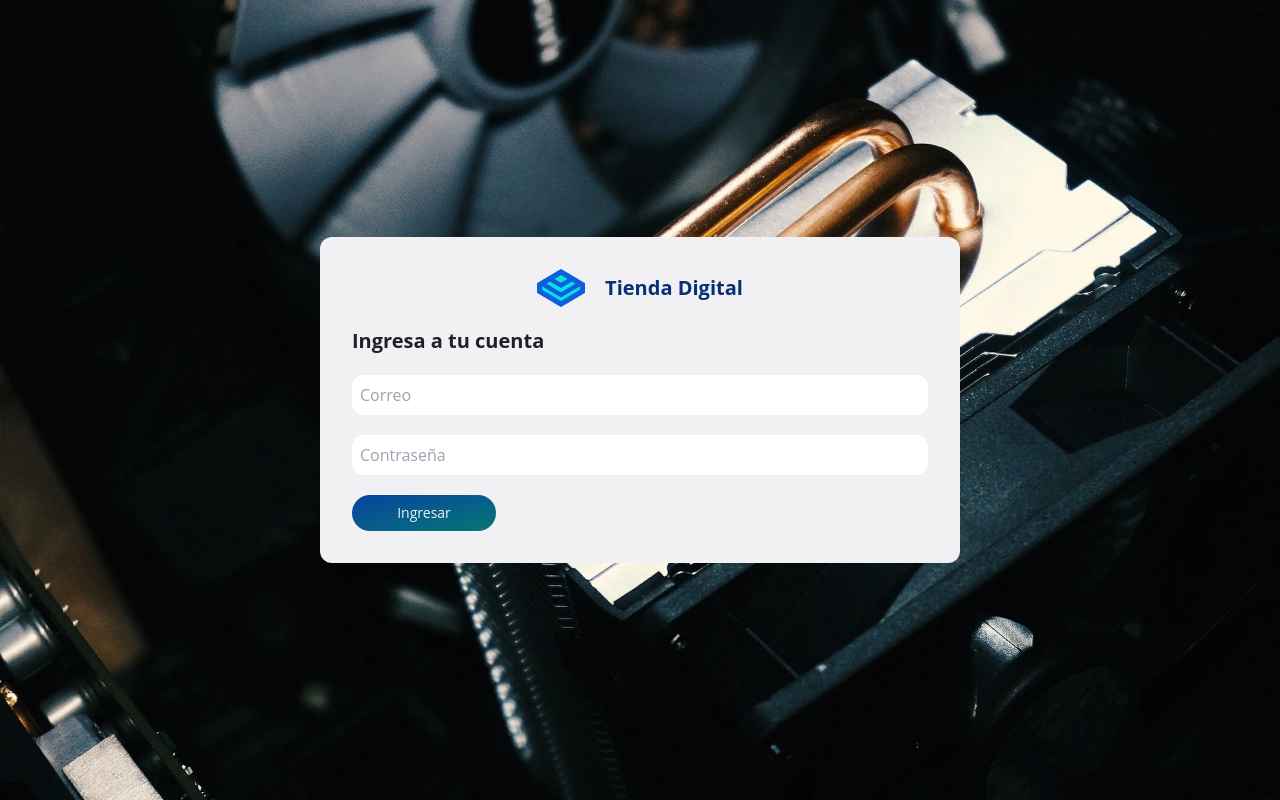
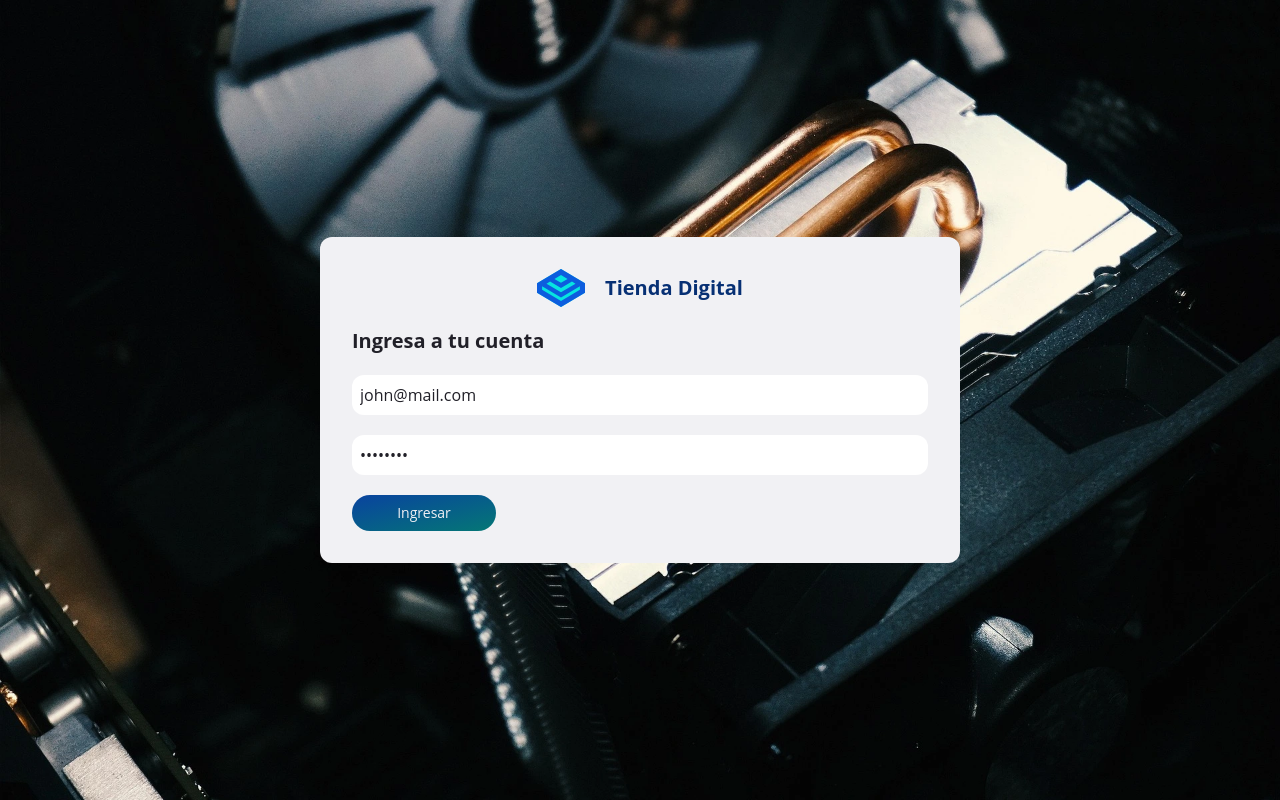
Before and after one commit to FernandoLorca/desafio-final-frontend, a React (Vite) app: page /login in a window 1280 px wide. Built offline with nearby package versions, Linux system fonts and the light colour scheme.

Commit message:
For now, the forms goin to have the worst code implementation while i create the navigation and all work. When all of that work, im ging to refactos and create form components

```diff
--- a/src/context/AuthContext.jsx
+++ b/src/context/AuthContext.jsx
@@ -5,6 +5,9 @@ export const AuthContext = createContext();
 const AuthProvider = ({ children }) => {
   const [token, setToken] = useState(null);
   const [user, setUser] = useState(null);
+  const [inputValue, setInputValue] = useState('');
+
+  const saveInputValue = value => setInputValue(value);
 
   const getUserProfile = async accessToken => {
     try {
@@ -24,7 +27,16 @@ const AuthProvider = ({ children }) => {
   const saveToken = accessToken => setToken(accessToken);
 
   return (
-    <AuthContext.Provider value={{ token, saveToken, getUserProfile, user }}>
+    <AuthContext.Provider
+      value={{
+        token,
+        saveToken,
+        getUserProfile,
+        user,
+        saveInputValue,
+        inputValue,
+      }}
+    >
       {children}
     </AuthContext.Provider>
   );
--- a/src/pages/Login.jsx
+++ b/src/pages/Login.jsx
@@ -1,13 +1,13 @@
 import { useState, useContext } from 'react';
+import { useNavigate } from 'react-router-dom';
 
 import { AuthContext } from '../context/AuthContext';
-
 import ButtonCta from '../components/Buttons/ButtonCta';
-import Input from '../components/Form/Input';
 import Logo from '../components/Logo';
 import TitleOne from '../components/Titles.jsx/TitleOne';
 
 const Login = () => {
+  const navigate = useNavigate();
   const { saveToken, getUserProfile } = useContext(AuthContext);
 
   const [email, setEmail] = useState('john@mail.com');
@@ -28,6 +28,7 @@ const Login = () => {
       const { access_token } = await res.json();
       saveToken(access_token);
       await getUserProfile(access_token);
+      navigate('/hola');
     } catch (error) {
       console.error(error);
     }
@@ -55,14 +56,24 @@ const Login = () => {
           className="flex flex-col"
           onSubmit={formHandler}
         >
-          <Input
-            inputType="text"
-            inputPlaceholder="Correo"
-          />
-          <Input
-            inputType="password"
-            inputPlaceholder="Contraseña"
-          />
+          <div className="mb-5">
+            <input
+              className="w-full rounded-xl py-2 pl-2 focus:outline-none focus:ring focus:ring-primary-400"
+              type="text"
+              placeholder="Email"
+              onChange={e => setEmail(e.target.value)}
+              value={email}
+            />
+          </div>
+          <div className="mb-5">
+            <input
+              className="w-full rounded-xl py-2 pl-2 focus:outline-none focus:ring focus:ring-primary-400"
+              type="password"
+              placeholder="Contraseña"
+              onChange={e => setPassword(e.target.value)}
+              value={password}
+            />
+          </div>
           <div className="lg:w-1/4">
             <ButtonCta
               text="Ingresar"
```
Also changed, not shown: src/hooks/useFetch.js (renamed from src/hook/useFetch.js).
